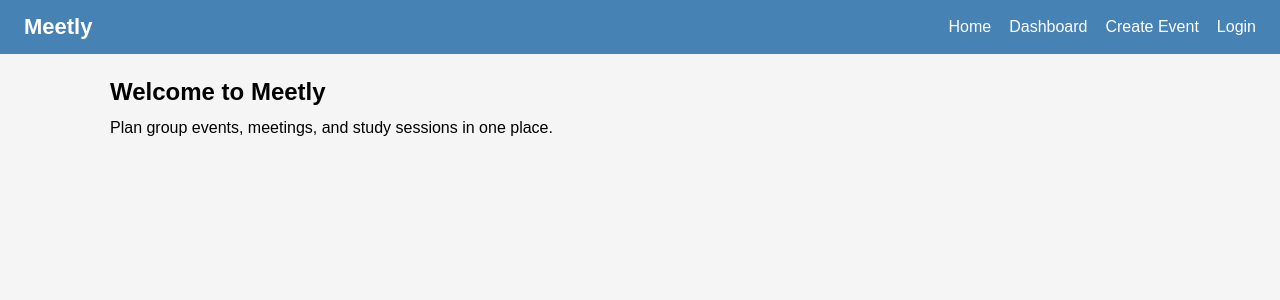
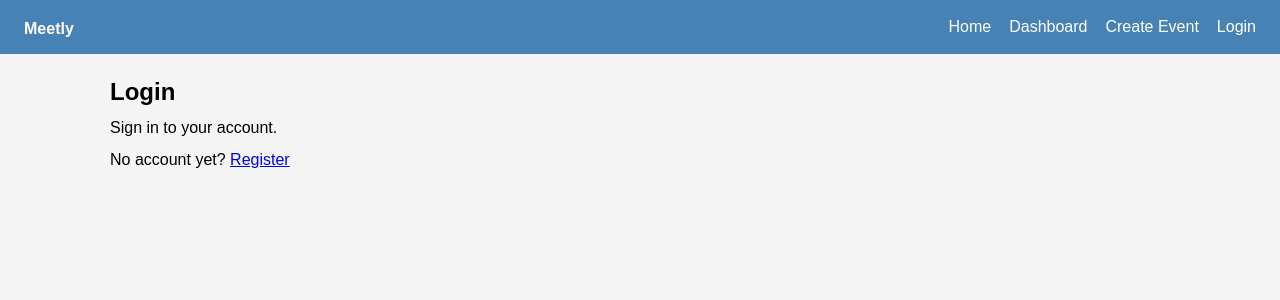
Before and after one commit to Ibrahim-Alam-3075/Meetly, a React (Vite) app in the folder frontend/: page /login in a window 1280 px wide. Shown: the top 300 px of the page. Built offline with nearby package versions, Linux system fonts and the light colour scheme.

Commit message:
add react router and main pages

```diff
--- a/frontend/package.json
+++ b/frontend/package.json
@@ -11,7 +11,8 @@
   },
   "dependencies": {
     "react": "^19.3.1",
-    "react-dom": "^19.3.1"
+    "react-dom": "^19.3.1",
+    "react-router-dom": "^7.18.5"
   },
   "devDependencies": {
     "@eslint/js": "^10.0.1",
--- a/frontend/src/App.css
+++ b/frontend/src/App.css
@@ -4,4 +4,5 @@
 
 .app-container p {
   line-height: 1.5;
+  margin-bottom: 8px;
 }
--- a/frontend/src/App.jsx
+++ b/frontend/src/App.jsx
@@ -1,14 +1,27 @@
+import { BrowserRouter, Routes, Route } from "react-router-dom";
 import Layout from "./components/Layout";
+import Home from "./pages/Home";
+import Dashboard from "./pages/Dashboard";
+import CreateEvent from "./pages/CreateEvent";
+import Login from "./pages/Login";
+import Register from "./pages/Register";
+import EventDetails from "./pages/EventDetails";
 import "./App.css";
 
 function App() {
   return (
-    <Layout>
-      <div className="app-container">
-        <h2>Welcome to Meetly</h2>
-        <p>Plan group events, meetings, and study sessions in one place.</p>
-      </div>
-    </Layout>
+    <BrowserRouter>
+      <Layout>
+        <Routes>
+          <Route path="/" element={<Home />} />
+          <Route path="/dashboard" element={<Dashboard />} />
+          <Route path="/create" element={<CreateEvent />} />
+          <Route path="/login" element={<Login />} />
+          <Route path="/register" element={<Register />} />
+          <Route path="/event/:id" element={<EventDetails />} />
+        </Routes>
+      </Layout>
+    </BrowserRouter>
   );
 }
 
--- a/frontend/src/components/Navbar.jsx
+++ b/frontend/src/components/Navbar.jsx
@@ -1,14 +1,17 @@
+import { Link } from "react-router-dom";
 import "./Navbar.css";
 
 function Navbar() {
   return (
     <header className="navbar">
-      <h1 className="logo">Meetly</h1>
+      <h1 className="logo">
+        <Link to="/">Meetly</Link>
+      </h1>
       <nav>
-        <a href="#">Home</a>
-        <a href="#">Dashboard</a>
-        <a href="#">Create Event</a>
-        <a href="#">Login</a>
+        <Link to="/">Home</Link>
+        <Link to="/dashboard">Dashboard</Link>
+        <Link to="/create">Create Event</Link>
+        <Link to="/login">Login</Link>
       </nav>
     </header>
   );
--- /dev/null
+++ b/frontend/src/pages/CreateEvent.jsx
@@ -0,0 +1,10 @@
+function CreateEvent() {
+  return (
+    <div className="app-container">
+      <h2>Create Event</h2>
+      <p>This is where you will set up a new event.</p>
+    </div>
+  );
+}
+
+export default CreateEvent;
--- /dev/null
+++ b/frontend/src/pages/Dashboard.jsx
@@ -0,0 +1,10 @@
+function Dashboard() {
+  return (
+    <div className="app-container">
+      <h2>Dashboard</h2>
+      <p>Your upcoming and past events will show up here.</p>
+    </div>
+  );
+}
+
+export default Dashboard;
--- /dev/null
+++ b/frontend/src/pages/EventDetails.jsx
@@ -0,0 +1,10 @@
+function EventDetails() {
+  return (
+    <div className="app-container">
+      <h2>Event Details</h2>
+      <p>Date options, venue options, and votes will show up here.</p>
+    </div>
+  );
+}
+
+export default EventDetails;
--- /dev/null
+++ b/frontend/src/pages/Home.jsx
@@ -0,0 +1,10 @@
+function Home() {
+  return (
+    <div className="app-container">
+      <h2>Welcome to Meetly</h2>
+      <p>Plan group events, meetings, and study sessions in one place.</p>
+    </div>
+  );
+}
+
+export default Home;
--- /dev/null
+++ b/frontend/src/pages/Login.jsx
@@ -0,0 +1,15 @@
+import { Link } from "react-router-dom";
+
+function Login() {
+  return (
+    <div className="app-container">
+      <h2>Login</h2>
+      <p>Sign in to your account.</p>
+      <p>
+        No account yet? <Link to="/register">Register</Link>
+      </p>
+    </div>
+  );
+}
+
+export default Login;
--- /dev/null
+++ b/frontend/src/pages/Register.jsx
@@ -0,0 +1,15 @@
+import { Link } from "react-router-dom";
+
+function Register() {
+  return (
+    <div className="app-container">
+      <h2>Register</h2>
+      <p>Create a new account.</p>
+      <p>
+        Already have an account? <Link to="/login">Login</Link>
+      </p>
+    </div>
+  );
+}
+
+export default Register;
```
Also changed, not shown: 1 other file (tests, documents, lock files or other folders).
